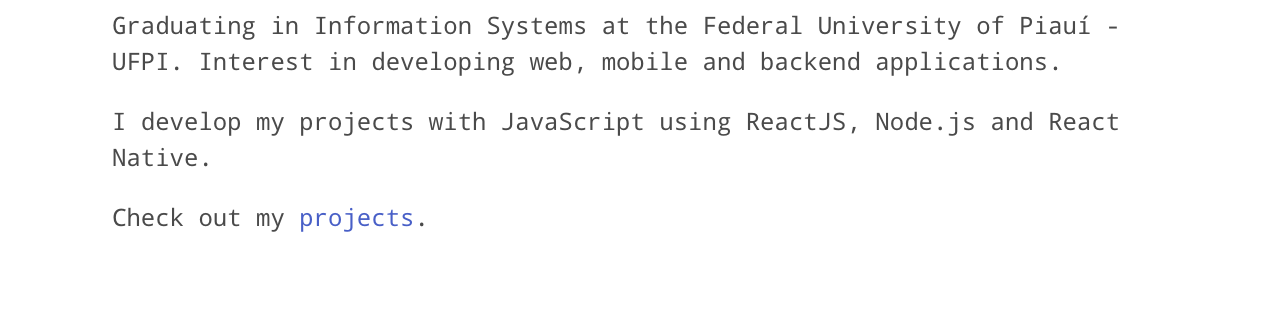
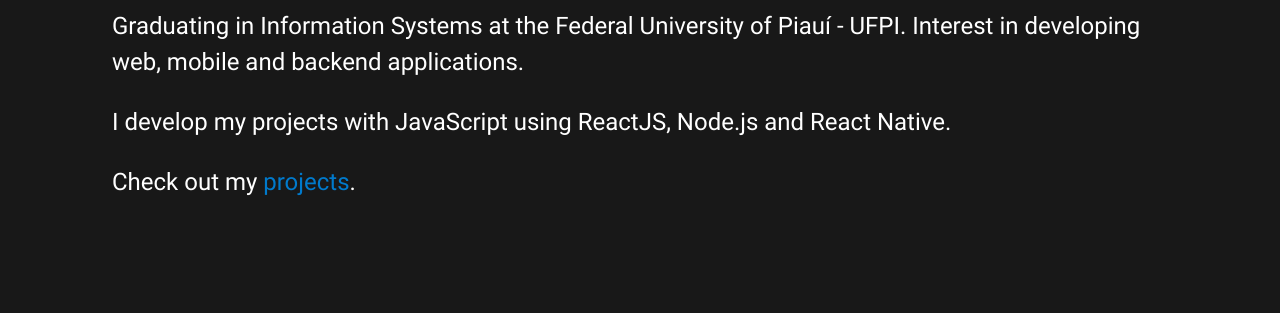
Before and after one commit to franciscojunior10/personal-website-gatsby, a Gatsby site: page / in a window 1280 px wide. Shown: the part 487-800 px from the top of the page. Built offline with nearby package versions, Linux system fonts and the light colour scheme; Gatsby itself is replaced by a stand-in of ours.

Commit message:
feat: configuring theme

```diff
--- a/src/components/Card/index.js
+++ b/src/components/Card/index.js
@@ -18,8 +18,8 @@
             {image}
           </div>
           <div className="media-content">
-            <h4 className="title is-size-5-desktop is-size-6-touch">{title}</h4>
-            <p className="subtitle is-size-5-desktop is-size-6-touch">{subtitle}</p>
+            <h4 className="title is-size-5-desktop is-size-6-touch has-text-light">{title}</h4>
+            <p className="subtitle is-size-5-desktop is-size-6-touch has-text-light">{subtitle}</p>
             <div className="tags">
               {tags.map((tag) => (
                 <span className="tag" key={tag}>{tag}</span>
--- a/src/components/Card/styles.scss
+++ b/src/components/Card/styles.scss
@@ -1,3 +1,8 @@
 .card {
     margin: 16px 0;
+    box-shadow: none;
 }
+
+.card:hover {
+	background-color: rgba(#fff, .15);
+}
--- /dev/null
+++ b/src/components/Title/styles.scss
@@ -0,0 +1,4 @@
+hr {
+    width: 60px;
+    margin: 32px auto;
+}
--- a/src/pages/404.js
+++ b/src/pages/404.js
@@ -2,13 +2,15 @@
 
 import Layout from 'components/Layout';
 import SEO from 'components/SEO';
+import Title from 'components/Title';
 
 const NotFoundPage = () => (
   <Layout>
     <SEO title="404: Not found" />
     <section className="section">
-      <h1 className="title hast-text-centered">404: Not found</h1>
-      <hr />
+      <Title>
+        404: Not found
+      </Title>
       <p className="has-text-centered">
         You Just hit a rouye that not exist.
       </p>
--- a/src/pages/index.js
+++ b/src/pages/index.js
@@ -50,8 +50,8 @@
 
     <div className="has-text-centered">
 
-      <h1 className="title">Francisco Júnior</h1>
-      <h2 className="subtitle">Full Stack Developer</h2>
+      <h1 className="title has-text-light">Francisco Júnior</h1>
+      <h2 className="subtitle has-text-warning">Full Stack Developer</h2>
 
       <a href="https://github.com/franciscojunior10" aria-label="github">
         <span className="icon is-large fa-2x">
@@ -74,7 +74,7 @@
     </div>
 
     <section className="section content is-size-4-desktop is-size-5-touch">
-      <h4 className="title">Hello, I am Francisco das Chagas dos Anjos Carvalho Júnior</h4>
+      <h4 className="title has-text-light">Hello, I am Francisco das Chagas dos Anjos Carvalho Júnior</h4>
       <p>
         Graduating in Information Systems at
         the Federal University of Piauí - UFPI.
--- a/src/pages/projects.js
+++ b/src/pages/projects.js
@@ -8,6 +8,7 @@
 import Layout from 'components/Layout';
 import SEO from 'components/SEO';
 import Card from 'components/Card';
+import Title from 'components/Title';
 
 export const queryImage = graphql`
 query {
@@ -44,8 +45,9 @@
     />
 
     <section className="section is-size-4-desktop is-size-5-touch">
-      <h1 className="title has-text-centered">Projects</h1>
-      <hr />
+      <Title>
+        Projects
+      </Title>
       <p className="has-text-centered">
         {'Some of my projects, see more on my '}
         <a href="https://github.com/franciscojunior10">Github</a>
--- a/src/styles/fonts.scss
+++ b/src/styles/fonts.scss
@@ -1,4 +1,4 @@
 @font-face {
-    font-family: 'Droid Sans Mono for Powerline';
-    src: url('../assets/fonts/Droid\ Sans\ Mono\ for\ Powerline.otf') format('opentype');
+    font-family: 'Roboto';
+    src: url('../assets/fonts/Roboto-Regular.ttf') format('truetype');
 }
--- a/src/styles/index.scss
+++ b/src/styles/index.scss
@@ -3,3 +3,6 @@
 @import '~bulma/bulma';
 
 @import './home.scss';
+@import '../components/Card/styles.scss';
+@import '../components/Header/styles.scss';
+@import '../components/Title/styles.scss';
--- a/src/styles/theme.scss
+++ b/src/styles/theme.scss
@@ -1 +1,37 @@
-$family-primary: 'Droid Sans Mono for Powerline';
+$family-primary: 'Roboto';
+
+$editor-background: #181818;
+$editor-foreground: #fff;
+$editor-activity-bar-badge: #007acc;
+$editor-menu-background: #202021;
+$editor-unselected-tab: #292929;
+$editor-menu-icon: #c7c6c8;
+$editor-menu-icon-active: #fff;
+
+$editor-function: #dcdcaa;
+$editor-type-declaration: #4ec9b0;
+$editor-control-flow-keywords: #c586c0;
+$editor-variable: #9cdcfe;
+$editor-property: #ce9178;
+$editor-regex: #d16969;
+$editor-regex-quantifier: #d7ba7d;
+$editor-constant: #569cd6;
+
+$body-background-color: $editor-background;
+$text: $editor-foreground;
+$link: $editor-activity-bar-badge;
+$link-hover: $editor-constant;
+$white-ter: $text;
+$yellow: $editor-property;
+
+$navbar-background-color: $editor-menu-background;
+$navbar-item-color: $editor-foreground;
+$navbar-item-hover-color: $editor-foreground;
+$navbar-item-hover-background-color: $editor-unselected-tab;
+$navbar-burger-color: $navbar-item-color;
+
+$card-background-color: $editor-unselected-tab;
+$card-hover-color: rgba($editor-foreground, .15);
+$tag-color: $editor-foreground;
+$tag-background-color: $editor-menu-background;
+$tag-radius: 0;
```
Also changed, not shown: src/components/Title/index.js (added, +18 -0 lines), src/pages/stack.js (+6 -3 lines), src/assets/fonts/Droid Sans Mono for Powerline.otf (deleted), src/assets/fonts/Roboto-Regular.ttf (added).
